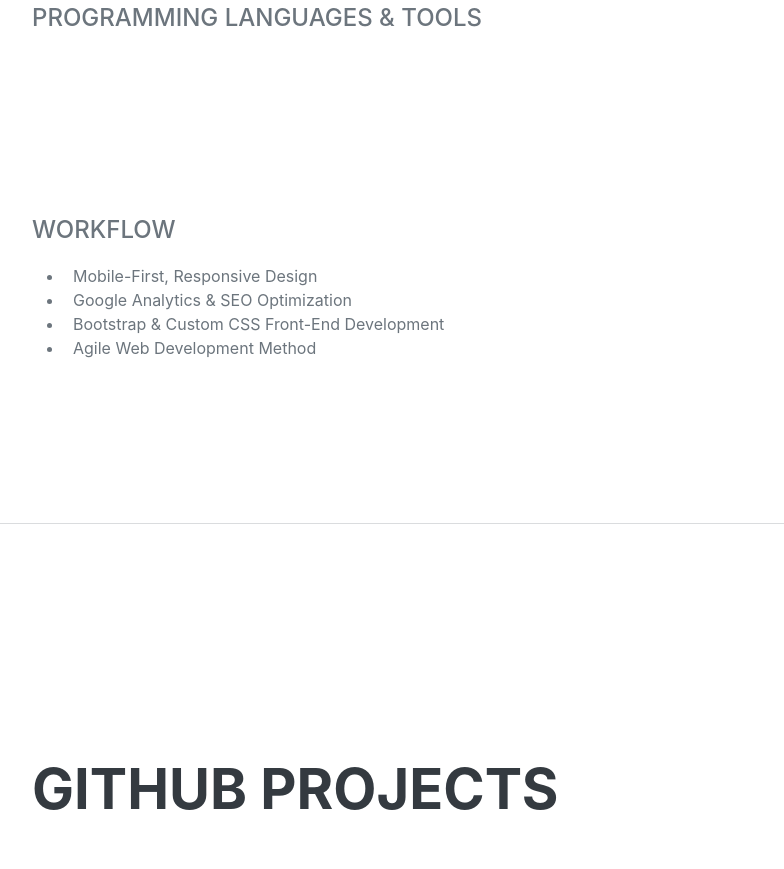
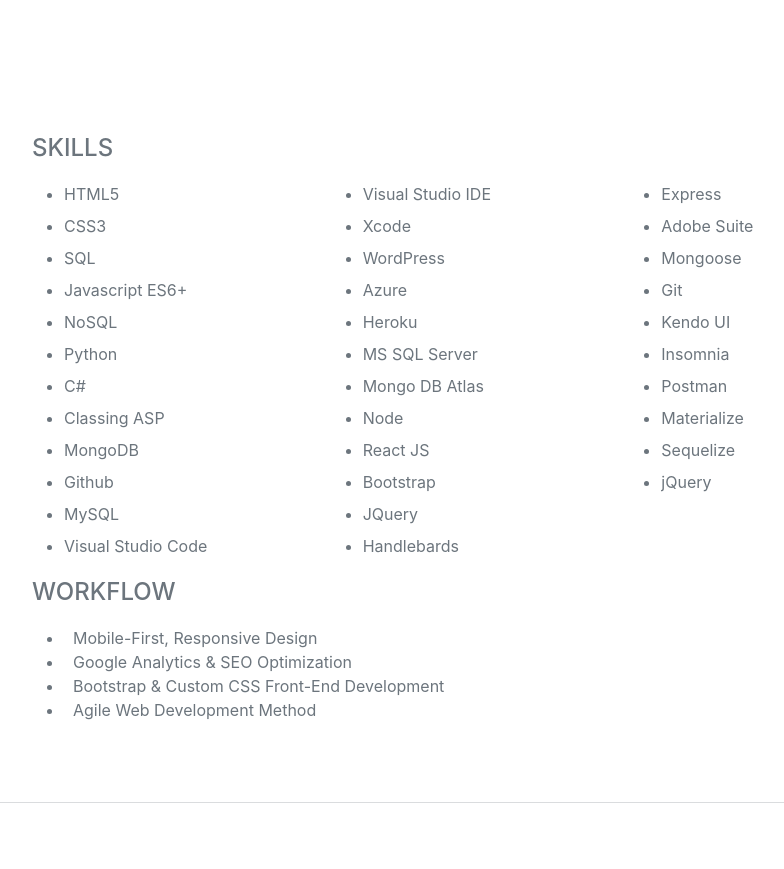
Before and after one commit to JayPushCode/React-Personal-Portfolio, a React (Create React App) app: page / in a window 1280 px wide. Shown: the part 3720-4589 px from the top of the page, without its empty margins (288-1072 px from the left). Built offline with nearby package versions, Linux system fonts and the light colour scheme; grey boxes are pictures that could not be loaded; a web font is replaced by a local one.

Commit message:
Adding new icons and skilll list

```diff
--- a/src/components/Skills.js
+++ b/src/components/Skills.js
@@ -10,31 +10,67 @@
       <h2 className="mb-5">Skills</h2>
       <div className="subheading mb-3">Programming Languages &amp; Tools</div>
       <ul className="list-inline dev-icons">
+      {/*
+      Template For Skill Icons
+      <li className="list-inline-item"><i className="" title="" /></li>
+       */}
         <li className="list-inline-item"><i className="fab fa-html5" title="HTML 5" /></li>
         <li className="list-inline-item"><i className="fab fa-css3-alt" title="CSS 3" /></li>
         <li className="list-inline-item"><i className="fab fa-js-square" title="Javascript"/></li>
         {/*                        <li class="list-inline-item"><i class="fab fa-angular"></i></li>*/}
         <li className="list-inline-item"><i className="fab fa-react" title="React JS"/></li>
         <li className="list-inline-item"><i className="fab fa-node-js"title="Node JS" /></li>
-        {/*
-                  <li class="list-inline-item"><i class="fab fa-sass"></i></li>
-                  <li class="list-inline-item"><i class="fab fa-less"></i></li>
-*/}
+        <li className="list-inline-item"><i className="fa-brands fa-python" title="Python" /></li>
         <li className="list-inline-item"><i className="fab fa-wordpress"title="WordPress" /></li>
-        {/*
-                  <li class="list-inline-item"><i class="fab fa-gulp"></i></li>
-                  <li class="list-inline-item"><i class="fab fa-grunt"></i></li>
-*/}
         <li className="list-inline-item"><i className="fab fa-npm" title="Node Package Manager"/></li>
         <li className="list-inline-item"><i className="fab fa-bootstrap"title="Bootstrap" /></li>
         <br />
+        <li className="list-inline-item"><i className="fa-brands fa-git-alt" title="Git" /></li>
         <li className="list-inline-item"><i className="fab fa-gitlab"title="Github & Gitlab" /></li>
+        <li className="list-inline-item"><i className="fa-solid fa-database" title="SQL & NoSQL" /></li>
         <li className="list-inline-item"><i className="fab fa-slack" title="Slack"/></li>
         <li className="list-inline-item"><i className="fab fa-trello"title="Trello" /></li>
         <li className="list-inline-item"><i className="fab fa-sketch"title="Sketch" /></li>
         <li className="list-inline-item"><i className="fab fa-linux"title="Linux Distributions" /></li>
         <li className="list-inline-item"><i className="fab fa-windows"title="Windows" /></li>
         <li className="list-inline-item"><i className="fab fa-apple" title="Mac OS"/></li>
+      </ul>
+      <div className="subheading mb-3"> Skills</div>
+      <ul id="skillsList">
+        <li title="HTML5">HTML5</li>
+        <li title="CSS3">CSS3</li>
+        <li title="SQL">SQL</li>
+        <li title="Javascript ES6+">Javascript ES6+</li>
+        <li title="NoSQL">NoSQL</li>
+        <li title="Python">Python</li>
+        <li title="C#">C#</li>
+        <li title="Classing ASP">Classing ASP</li>
+        <li title="MongoDB">MongoDB</li>
+        <li title="Github">Github</li>
+        <li title="MySQL">MySQL</li>
+        <li title="Visual Studio Code">Visual Studio Code</li>
+        <li title="Visual Studio IDE">Visual Studio IDE</li>
+        <li title="Xcode">Xcode</li>
+        <li title="WordPress">WordPress</li>
+        <li title="Azure">Azure</li>
+        <li title="Heroku">Heroku</li>
+        <li title="MS SQL Server">MS SQL Server</li>
+        <li title="Mongo DB Atlas">Mongo DB Atlas</li>
+        <li title="Node">Node</li>
+        <li title="React JS">React JS</li>
+        <li title="Bootstrap">Bootstrap</li>
+        <li title="JQuery">JQuery</li>
+        <li title="Handlebards">Handlebards</li>
+        <li title="Express">Express</li>
+        <li title="Adobe Suite">Adobe Suite</li>
+        <li title="Mongoose">Mongoose</li>
+        <li title="Git">Git</li>
+        <li title="Kendo UI">Kendo UI</li>
+        <li title="Insomnia">Insomnia</li>
+        <li title="Postman">Postman</li>
+        <li title="Materialize">Materialize</li>
+        <li title="Sequelize">Sequelize</li>
+        <li title="jQuery">jQuery</li>
       </ul>
       <div className="subheading mb-3">Workflow</div>
       <ul className="fa-ul mb-0">
```
Also changed, not shown: src/app.css.
